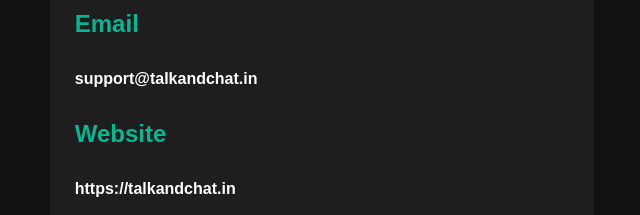
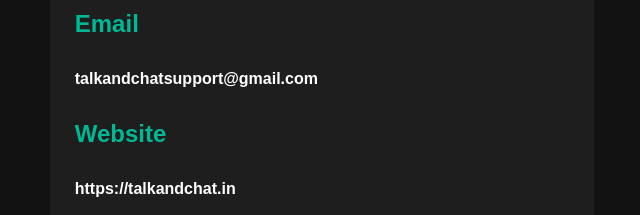
Before and after one commit to Uday-C-2007/C2S, a website: page contact.html in a window 1280 px wide. Shown: the part 302-517 px from the top of the page, 318-958 px from the left. Drawn offline with Linux system fonts and the light colour scheme.

Commit message:
Update support email

```diff
--- a/contact.html
+++ b/contact.html
@@ -14,7 +14,7 @@
     <p>For support, privacy questions, safety issues, or feedback, contact us:</p>
 
     <h2>Email</h2>
-    <p><strong>support@talkandchat.in</strong></p>
+    <p><strong>talkandchatsupport@gmail.com</strong></p>
 
     <h2>Website</h2>
     <p><strong>https://talkandchat.in</strong></p>
```
Also changed, not shown: privacy.html (+1 -1 lines).
